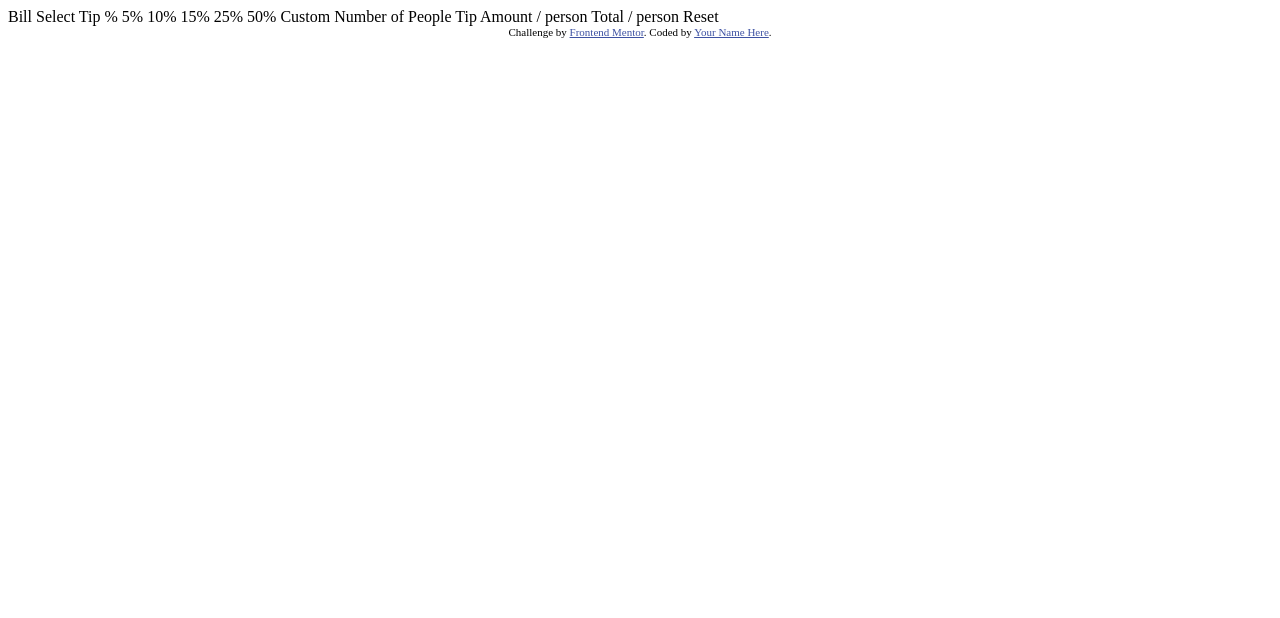
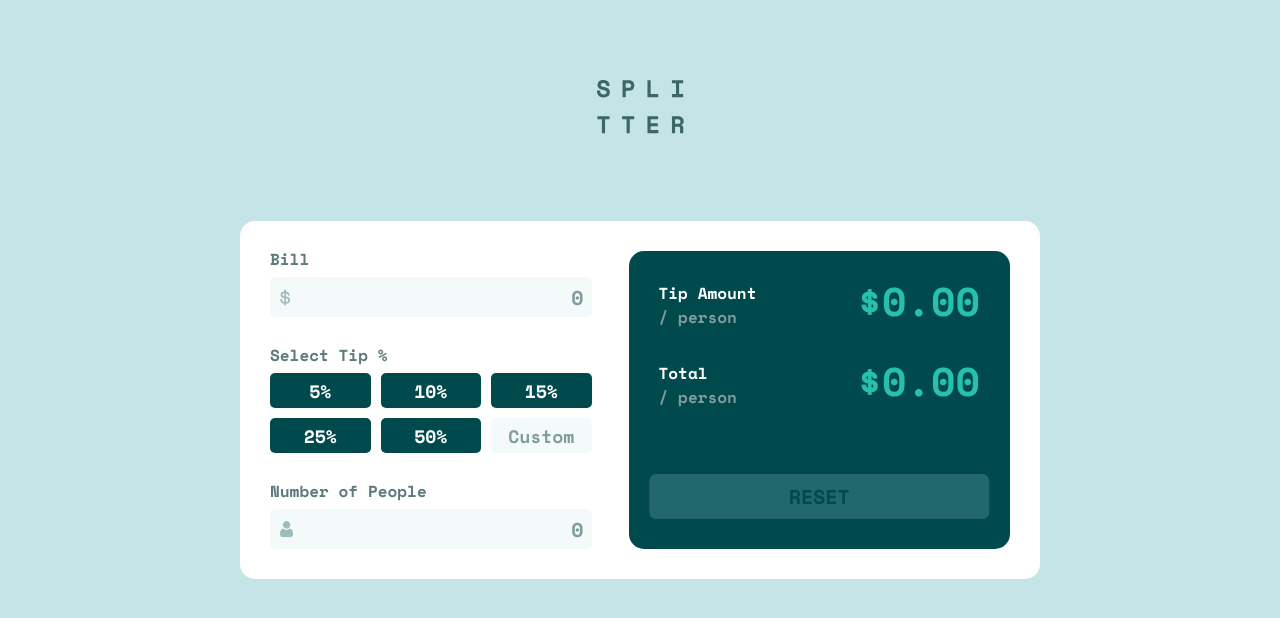
Before and after one commit to If-you-give-up-then-it-all-ends-here/code-challenge3, a plain HTML site: page index.html in a window 1280 px wide. Drawn offline with nearby package versions, Linux system fonts and the light colour scheme; a web font is replaced by a local one.

Commit message:
HTML＆CSS

```diff
--- /dev/null
+++ b/css/base_sp.css
@@ -0,0 +1,57 @@
+@charset "UTF-8";
+
+@media screen and (max-width: 900px) {
+
+    .result__amount--result {
+        font-size: 35px;
+    }
+}
+
+@media screen and (max-width: 700px) {
+
+    .button-container {
+        grid-template-columns: repeat(2, 1fr); /* 2列 */
+    }
+    .logo {
+        top: 5%;
+    }
+    .inner-bg {
+        display: block;
+        width: 100%;
+        top: 75%;
+    }
+    h1 {
+        margin-bottom: 15px;
+    }
+    .bill__input {
+        height: 50px;
+    }
+    .bill__input, .number__input, .button-container {
+        margin-bottom: 40px;
+    }
+    .button-container {
+        gap: 15px;
+    }
+    .button-container button, .button-container_custom {
+        height: 50px;
+        font-size: 20px;
+    }
+    .reset-button {
+        width: 100%;
+        margin-top: 15%;
+        position: static;/* デフォルト*/
+        transform: none;
+    }
+}
+
+
+
+
+
+
+
+
+
+@media screen and (max-width: 360px) {
+
+}
--- /dev/null
+++ b/css/index.css
@@ -0,0 +1,178 @@
+
+:root {
+    --primary-color-mint: hsl(185, 41%, 84%);
+    --primary-color-text-gray: hsl(186, 14%, 43%);
+    --primary-color-input-gray: hsl(189, 41%, 97%);
+    --primary-color-number-gray: hsl(184, 14%, 56%);
+    --primary-color-dark-green: hsl(183, 100%, 15%);
+    --primary-color-right-green: hsl(172, 67%, 45%);
+}
+*{
+    font-family: "Space Mono", serif;
+}
+.body {
+    position: relative;
+}
+.out-bg {
+    background-color: var(--primary-color-mint);
+    height: 100vh;
+    width: 100vw;
+}
+.logo {
+    width: 100%;
+    text-align: center;
+    position: absolute;
+    top: 10%;
+}
+.inner-bg {
+    box-sizing: border-box;
+    background-color: #fff;
+    display: flex;
+    gap: 5%;
+    width: 80%;
+    border-radius: 15px;
+    position: absolute;
+    top: 50%;
+    left: 50%;
+    transform: translate(-50%, -50%);
+    padding: 30px;
+    max-width: 800px;
+}
+
+/* 左側*/
+.calculation {
+    flex: 1;
+}
+.bill__input, .button-container{
+    margin-bottom: 30px;
+}
+.bill__input, .number__input {
+    background-position: 10px center; /* 画像の位置を調整 */
+    background-repeat: no-repeat; /* 画像の繰り返しを防ぐ */
+    box-sizing: border-box;
+    width: 100%;
+    height: 40px;
+    color: var(--primary-color-dark-green);
+}
+.bill__input {
+    background-image: url('../img/icon-dollar.svg'); /* 画像を設定 */
+}
+.number__input {
+    background-image: url('../img/icon-person.svg'); /* 画像を設定 */
+
+}
+.button-container {
+    display: grid;
+    grid-template-columns: repeat(3, 1fr);/* 3列 */
+    gap: 10px;
+}
+.button-container_custom {
+    box-sizing: border-box;
+    color: var(--primary-color-text-gray);
+    text-align: right; /* 入力された文字を右揃え */
+}
+.button-container_custom::placeholder {
+    text-align: center; /* プレースホルダーを中央揃え */
+}
+.button-container button {
+    border: none;
+    color: #fff;
+    background-color: var(--primary-color-dark-green);
+}
+.button-container button, .button-container_custom {
+    height: 35px;
+    border-radius: 5px;
+    font-size: 18px;
+    font-weight: 700;
+    width: 100%;
+}
+.button-container button:hover {
+    background-color: #a7e7df;
+    color: var(--primary-color-dark-green);
+    transition: all 0.3s ease;
+}
+.select-button-active {
+    background-color: var(--primary-color-right-green) !important;
+    color: var(--primary-color-dark-green) !important;
+}
+h1 {
+    color: var(--primary-color-text-gray);
+    margin-bottom: 10px;
+}
+input {
+    border: none;
+    outline: none; /* フォーカス時の枠線も消す */
+    background-color: var(--primary-color-input-gray);
+    color: var(--primary-color-number-gray);
+    height: 30px;
+    border-radius: 5px;
+    text-align: right;
+    padding: 5px 8px;
+    font-size: 20px;
+    font-weight: 700;
+    cursor: pointer;
+}
+input::placeholder {
+    color: var(--primary-color-number-gray);
+}
+input:focus {
+    border: solid 2px;
+    border-color: var(--primary-color-right-green);
+}
+.number {
+    display: flex;
+    justify-content: space-between;
+}
+.error-text {
+    color: #e26e20;
+    display: none;
+}
+
+
+/* 右側*/
+.result {
+    flex: 1;
+    position: relative;
+    background-color: var(--primary-color-dark-green);
+    padding: 30px;
+    border-radius: 15px;
+}
+.result__heading {
+    color: #fff;
+    font-weight: 700;
+    line-height: 1.5;
+}
+.result__heading--sub {
+    color: var(--primary-color-number-gray);
+    margin-top: 10px;
+}
+.result__amount, .result__total {
+    display: flex;
+    justify-content: space-between;
+}
+.result__amount {
+    margin-bottom: 10%;
+}
+.result__amount--result {
+    color: var(--primary-color-right-green);
+    font-size: 40px;
+    font-weight: 700;
+}
+.reset-button {
+    width: 89%;
+    height: 45px;
+    border-radius: 7px;
+    font-size: 20px;
+    font-weight: 700;
+    border: none;
+    position: absolute;
+    bottom: 10%;
+    left: 50%;
+    transform: translateX(-50%);
+    color: var(--primary-color-dark-green);
+    background-color: #22676c;
+}
+.reset-button:hover {
+    background-color: #a7e7df;
+    transition: all 0.3s ease;
+}
--- /dev/null
+++ b/css/reset.css
@@ -0,0 +1,109 @@
+/*
+see: http://html5doctor.com/html-5-reset-stylesheet/
+html5doctor.com Reset Stylesheet
+v1.6.1
+Last Updated: 2010-09-17
+Author: Richard Clark - http://richclarkdesign.com
+Twitter: @rich_clark
+*/
+
+html, body, div, span, object, iframe,
+h1, h2, h3, h4, h5, h6, p, blockquote, pre,
+abbr, address, cite, code,
+del, dfn, em, img, ins, kbd, q, samp,
+small, strong, sub, sup, var,
+b, i,
+dl, dt, dd, ol, ul, li,
+fieldset, form, label, legend,
+table, caption, tbody, tfoot, thead, tr, th, td,
+article, aside, canvas, details, figcaption, figure,
+footer, header, hgroup, menu, nav, section, summary,
+time, mark, audio, video {
+margin:0;
+padding:0;
+border:0;
+outline:0;
+font-size:100%;
+vertical-align:baseline;
+background:transparent;
+list-style: none;
+}
+
+
+
+body {
+line-height:1;
+box-sizing: border-box;
+}
+
+article,aside,details,figcaption,figure,
+footer,header,hgroup,menu,nav,section {
+display:block;
+}
+
+nav ul {
+list-style:none;
+}
+
+blockquote, q {
+quotes:none;
+}
+
+blockquote:before, blockquote:after,
+q:before, q:after {
+content:'';
+content:none;
+}
+
+a {
+margin:0;
+padding:0;
+font-size:100%;
+vertical-align:baseline;
+background:transparent;
+text-decoration: none;
+color: #fff;
+}
+
+/* change colours to suit your needs */
+ins {
+background-color:#ff9;
+color:#000;
+text-decoration:none;
+}
+
+/* change colours to suit your needs */
+mark {
+background-color:#ff9;
+color:#000;
+font-style:italic;
+font-weight:bold;
+}
+
+del {
+text-decoration: line-through;
+}
+
+abbr[title], dfn[title] {
+border-bottom:1px dotted;
+cursor:help;
+}
+
+table {
+border-collapse:collapse;
+border-spacing:0;
+}
+
+/* change border colour to suit your needs */
+hr {
+display:block;
+height:1px;
+border:0;
+border-top:1px solid #cccccc;
+margin:1em 0;
+padding:0;
+}
+
+input, select {
+vertical-align:middle;
+}
--- a/index.html
+++ b/index.html
@@ -1,44 +1,57 @@
 <!DOCTYPE html>
-<html lang="en">
+<html lang="ja">
 <head>
   <meta charset="UTF-8">
-  <meta name="viewport" content="width=device-width, initial-scale=1.0"> <!-- displays site properly based on user's device -->
+  <meta name="viewport" content="width=device-width, initial-scale=1.0">
+  <link rel="shortcut icon" href="img/favicon-32x32.png">
+  <title>code-challenge3</title>
+  <link rel="stylesheet" href="css/reset.css">
+  <link rel="stylesheet" href="css/index.css">
+  <link rel="stylesheet" href="css/base_sp.css">
+  <link rel="preconnect" href="https://fonts.googleapis.com">
+  <link rel="preconnect" href="https://fonts.gstatic.com" crossorigin>
+  <link href="https://fonts.googleapis.com/css2?family=Karla:ital@0;1&family=Noto+Sans+JP:wght@700&family=Poppins:ital,wght@0,100;0,200;0,300;0,400;0,500;0,600;0,700;0,800;0,900;1,100;1,200;1,300;1,400;1,500;1,600;1,700;1,800;1,900&family=Space+Mono:ital,wght@0,400;0,700;1,400;1,700&family=Zen+Kaku+Gothic+New:wght@400;500&family=Zen+Maru+Gothic:wght@400;500&display=swap" rel="stylesheet">
+</head>
+<body class="body">
+  <div class="out-bg">
+    <p class="logo"><img src="img/logo.svg"></p>
+    <div class="inner-bg">
+      <section class="calculation">
+        <h1>Bill</h1>
+        <input type="text" class="bill__input" placeholder="0">
 
-  <link rel="icon" type="image/png" sizes="32x32" href="./images/favicon-32x32.png">
+        <h1>Select Tip %</h1>
+        <div class="button-container">
+          <button class="select-button">5%</button>
+          <button class="select-button">10%</button>
+          <button class="select-button">15%</button>
+          <button class="select-button">25%</button>
+          <button class="select-button">50%</button>
+          <input class="button-container_custom" placeholder="Custom">
+        </div>
 
-  <title>Frontend Mentor | Tip calculator app</title>
+        <div class="number">
+          <h1>Number of People</h1>
+          <h1 class="error-text">Can't be zero</h1>
+        </div>
+        <input type="text" class="number__input" placeholder="0">
+      </section>
 
-  <!-- Feel free to remove these styles or customise in your own stylesheet 👍 -->
-  <style>
-    .attribution { font-size: 11px; text-align: center; }
-    .attribution a { color: hsl(228, 45%, 44%); }
-  </style>
-</head>
-<body>
+      <section class="result">
+        <div class="result__amount">
+          <p class="result__heading">Tip Amount<br><span class="result__heading--sub">/ person</span></p>
+          <p class="result__amount--result">$0.00</p>
+        </div>
+        <div class="result__total">
+          <p class="result__heading">Total<br><span class="result__heading--sub">/ person</span></p>
+          <p class="result__amount--result">$0.00</p>
+        </div>
 
-  Bill
+        <button class="reset-button">RESET</button>
+      </section>
 
-  Select Tip %
-  5%
-  10%
-  15%
-  25%
-  50%
-  Custom
-
-  Number of People
-
-  Tip Amount
-  / person
-
-  Total
-  / person
-
-  Reset
-
-  <div class="attribution">
-    Challenge by <a href="https://www.frontendmentor.io?ref=challenge" target="_blank">Frontend Mentor</a>.
-    Coded by <a href="#">Your Name Here</a>.
-  </div>
+    </div>
+</div>
+<script src="js/display.js"></script>
 </body>
 </html>
--- /dev/null
+++ b/js/display.js
@@ -0,0 +1,11 @@
+const buttons = document.querySelectorAll(".select-button")
+
+
+//select-buttonは一つしか選択出来ない＆選択したら色が変わる
+buttons.forEach(button => {
+    button.addEventListener("click", function () {
+        buttons.forEach(btn => btn.classList.remove("active", "select-button-active"))
+        this.classList.add("active")
+        this.classList.add("select-button-active")
+    })
+})
```
Also changed, not shown: img/favicon-32x32.png (renamed from images/favicon-32x32.png), img/icon-dollar.svg (renamed from images/icon-dollar.svg), img/icon-person.svg (renamed from images/icon-person.svg), img/logo.svg (renamed from images/logo.svg).
